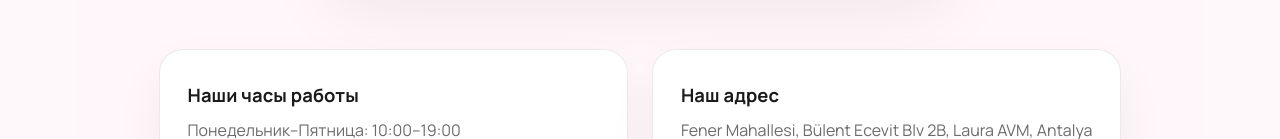
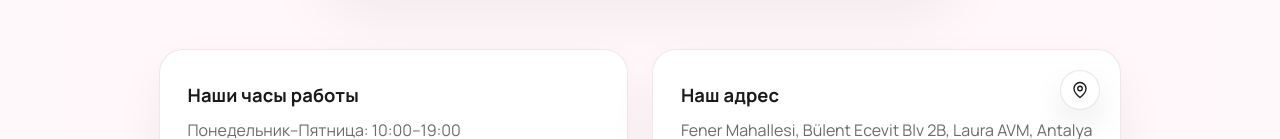
Before and after one commit to MarkysLeet/ap, a Next.js app: page /about in a window 1280 px wide. Shown: the part 661-800 px from the top of the page. Built offline with nearby package versions, Linux system fonts and the light colour scheme.

Commit message:
Add map link button to About page address card

```diff
--- a/pages/about.js
+++ b/pages/about.js
@@ -49,6 +49,27 @@ const AboutPage = () => {
             <p>Воскресенье: выходной</p>
           </div>
           <div className={styles['av-about-card']}>
+            <a
+              href="https://www.google.com/url?sa=t&rct=j&q=&esrc=s&source=web&cd=&cad=rja&uact=8&ved=2ahUKEwiJ1c-AneqQAxWlZ_EDHYtMJmQQ4kB6BAg-EAM&url=%2Fmaps%2Fplace%2F%2Fdata%3D!4m2!3m1!1s0x14c39ae87f276445%3A0x4382b249e7f49e82%3Fsa%3DX%26ved%3D1t%3A8290%26ictx%3D111&usg=AOvVaw11HEThT72xIljzye8pqBOQ&opi=89978449"
+              target="_blank"
+              rel="noopener noreferrer"
+              aria-label="Открыть адрес на карте"
+              className={styles['av-about-cardAction']}
+            >
+              <svg
+                xmlns="http://www.w3.org/2000/svg"
+                viewBox="0 0 24 24"
+                fill="none"
+                stroke="currentColor"
+                strokeWidth="1.8"
+                strokeLinecap="round"
+                strokeLinejoin="round"
+                aria-hidden="true"
+              >
+                <path d="M20 10c0 6-8 12-8 12s-8-6-8-12a8 8 0 1 1 16 0Z" />
+                <circle cx="12" cy="10" r="3" />
+              </svg>
+            </a>
             <h3>Наш адрес</h3>
             <p>Fener Mahallesi, Bülent Ecevit Blv 2B, Laura AVM, Antalya</p>
             <p>+90 531 270 5539</p>
--- a/styles/AboutPage.module.css
+++ b/styles/AboutPage.module.css
@@ -84,6 +84,7 @@
 }
 
 .av-about-card {
+  position: relative;
   background: #ffffff;
   border-radius: 24px;
   padding: 32px 28px;
@@ -92,6 +93,38 @@
   display: flex;
   flex-direction: column;
   gap: 10px;
+}
+
+.av-about-cardAction {
+  position: absolute;
+  top: 20px;
+  right: 20px;
+  width: 40px;
+  height: 40px;
+  border-radius: 50%;
+  background: var(--color-surface);
+  border: 1px solid rgba(231, 223, 228, 0.8);
+  box-shadow: 0 14px 32px rgba(26, 26, 26, 0.08);
+  display: inline-flex;
+  align-items: center;
+  justify-content: center;
+  color: var(--color-text);
+  transition: transform 0.2s ease, box-shadow 0.2s ease, border-color 0.2s ease, color 0.2s ease;
+  z-index: 1;
+}
+
+.av-about-cardAction:hover,
+.av-about-cardAction:focus-visible {
+  transform: translateY(-2px);
+  border-color: var(--color-primary);
+  color: var(--color-primary);
+  box-shadow: 0 18px 36px rgba(226, 0, 122, 0.16);
+  outline: none;
+}
+
+.av-about-cardAction svg {
+  width: 18px;
+  height: 18px;
 }
 
 .av-about-card h3 {
```
